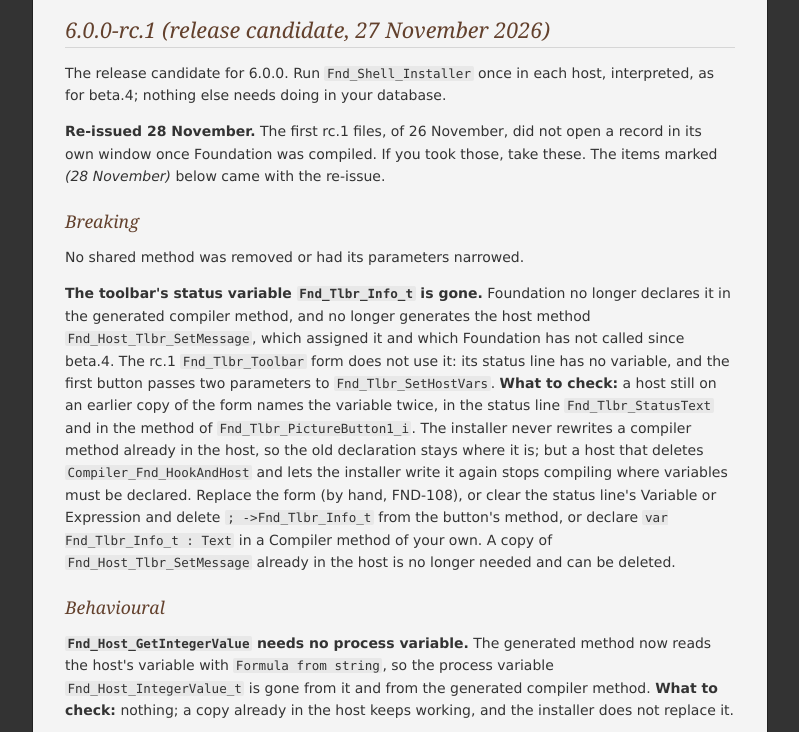
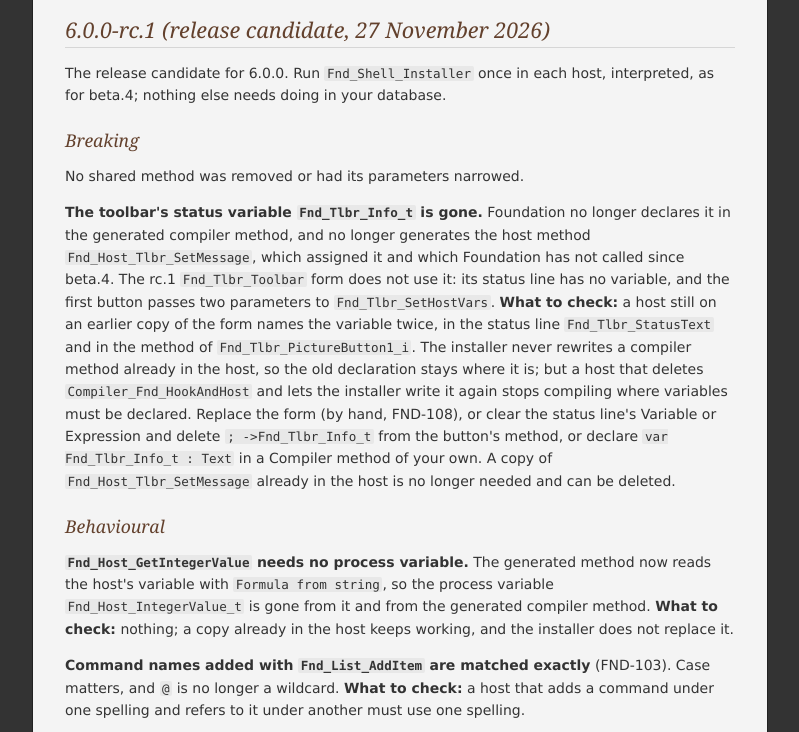
Before and after one commit to WayneStewart/open4dshell.com, a plain HTML site: page foundation/guide/upgrading.html in a window 1280 px wide. Shown: the part 4060-4792 px from the top of the page, without its empty margins (352-1151 px from the left). Drawn offline with Linux system fonts and the light colour scheme.

Commit message:
Foundation 6.0.0-rc.1: one release, dated 27 November; guide rebuilt
Co-Authored-By: Claude Fable 5.2 <noreply@anthropic.com>

```diff
--- a/foundation/download/releases.json
+++ b/foundation/download/releases.json
@@ -2,7 +2,7 @@
   "releases": [
     {
       "version": "6.0.0-rc.1",
-      "date": "2026-11-28",
+      "date": "2026-11-27",
       "commit": "451a989c",
       "folder": "https://www.dropbox.com/scl/fo/lbz49p6mi5nm2kkkeb9b1/AB9OBXsI1Rrsz-WkJf6hLCc?rlkey=bp06doicuayng0rrd392lvsdz&dl=0"
     },
--- a/foundation/guide/upgrading.html
+++ b/foundation/guide/upgrading.html
@@ -131,7 +131,6 @@
 <hr>
 <h2 id="600-rc1-release-candidate-27-november-2026">6.0.0-rc.1 (release candidate, 27 November 2026)</h2>
 <p>The release candidate for 6.0.0. Run <code>Fnd_Shell_Installer</code> once in each host, interpreted, as for beta.4; nothing else needs doing in your database.</p>
-<p><strong>Re-issued 28 November.</strong> The first rc.1 files, of 26 November, did not open a record in its own window once Foundation was compiled. If you took those, take these. The items marked <em>(28 November)</em> below came with the re-issue.</p>
 <h3 id="breaking">Breaking</h3>
 <p>No shared method was removed or had its parameters narrowed.</p>
 <p><strong>The toolbar's status variable <code>Fnd_Tlbr_Info_t</code> is gone.</strong> Foundation no longer declares it in the generated compiler method, and no longer generates the host method <code>Fnd_Host_Tlbr_SetMessage</code>, which assigned it and which Foundation has not called since beta.4. The rc.1 <code>Fnd_Tlbr_Toolbar</code> form does not use it: its status line has no variable, and the first button passes two parameters to <code>Fnd_Tlbr_SetHostVars</code>. <strong>What to check:</strong> a host still on an earlier copy of the form names the variable twice, in the status line <code>Fnd_Tlbr_StatusText</code> and in the method of <code>Fnd_Tlbr_PictureButton1_i</code>. The installer never rewrites a compiler method already in the host, so the old declaration stays where it is; but a host that deletes <code>Compiler_Fnd_HookAndHost</code> and lets the installer write it again stops compiling where variables must be declared. Replace the form (by hand, FND-108), or clear the status line's Variable or Expression and delete <code>; -&gt;Fnd_Tlbr_Info_t</code> from the button's method, or declare <code>var Fnd_Tlbr_Info_t : Text</code> in a Compiler method of your own. A copy of <code>Fnd_Host_Tlbr_SetMessage</code> already in the host is no longer needed and can be deleted.</p>
@@ -155,12 +154,11 @@
 <p><strong>French text reads properly.</strong> Fifteen translation files held their French strings in Latin-1 while Foundation reads them as UTF-8, so accented letters came through garbled. They are re-encoded; the text is unchanged.</p>
 <p><strong>Installing records the release.</strong> After <code>Fnd_Shell_Installer</code> has run, the next start-up no longer offers the new-release notice for the release just installed.</p>
 <p><strong>The About box's Licence tab also shows the third-party notice</strong> for the text comparison the installer uses to compare hook methods (Matthias Hertel's BSD licence).</p>
-<p><strong>A record opens in its own window again</strong> <em>(28 November)</em>. In the first rc.1 files a compiled Foundation reported the input form missing and opened nothing.</p>
-<p><strong>Foundation calls <code>Fnd_Hook_IO_OnValidate</code> before it saves a record</strong> <em>(28 November)</em>. The hook is new and optional: with no such method in your database nothing changes, and a form that handles On Validate itself still does. See Additive.</p>
-<p><strong><code>Fnd_IO_AddMultipleRecords(True)</code> now reaches a record opened in its own window</strong> <em>(28 November)</em>. The setting is per process, so set in <code>Fnd_Hook_IO_DisplayTable</code> it applied only where the record was shown in the list's own window; a record opened in a new window ignored it, as it did in Foundation 5. It is now carried across. If you set it for a table whose records open in their own windows, New now offers another blank record after each save, until Cancel.</p>
-<p><strong>The list window keeps up with records saved elsewhere</strong> <em>(28 November)</em>. A record added in the list's own window now joins the list (it was saved but not shown). A record saved in its own window is added and selected if it is new, and redrawn with your selection left alone if it was already listed. Rows edited through Edit on several selected records now redraw as each is saved.</p>
-<p><strong>The hook comparison has its own window</strong> <em>(28 November)</em>, opened after the installer closes, in place of a panel inside it.</p>
-<p><strong>The preference editor's Boolean checkbox works</strong> <em>(28 November)</em>.</p>
+<p><strong>Foundation calls <code>Fnd_Hook_IO_OnValidate</code> before it saves a record.</strong> The hook is new and optional: with no such method in your database nothing changes, and a form that handles On Validate itself still does. See Additive.</p>
+<p><strong><code>Fnd_IO_AddMultipleRecords(True)</code> now reaches a record opened in its own window.</strong> The setting is per process, so set in <code>Fnd_Hook_IO_DisplayTable</code> it applied only where the record was shown in the list's own window; a record opened in a new window ignored it, as it did in Foundation 5. It is now carried across. If you set it for a table whose records open in their own windows, New now offers another blank record after each save, until Cancel.</p>
+<p><strong>The list window keeps up with records saved elsewhere.</strong> A record added in the list's own window now joins the list (it was saved but not shown). A record saved in its own window is added and selected if it is new, and redrawn with your selection left alone if it was already listed. Rows edited through Edit on several selected records now redraw as each is saved.</p>
+<p><strong>The hook comparison has its own window</strong>, opened after the installer closes, in place of a panel inside it.</p>
+<p><strong>The preference editor's Boolean checkbox works.</strong></p>
 <h3 id="additive">Additive</h3>
 <ul>
 <li><strong>The installer can create the On Startup and On Exit database methods.</strong> When your database lacks either, the installer shows a box, ticked, &quot;Start Foundation when this database opens&quot;; Install then creates each missing method with one line, calling <code>Fnd_Shell_OnStartup</code> or <code>Fnd_Shell_OnExit</code>. A database method you already have is never read or changed: add the line to it yourself. Untick the box to create nothing.</li>
@@ -172,10 +170,10 @@
 <li><strong>New hook and host methods are generated invisible, in a new layout.</strong> The hook methods Foundation writes into a database now carry <code>//MARK:- Your code</code> and <code>//MARK:- End of your code</code> markers: the code between them is yours, and Foundation may update the rest in a later release. They open with a short description, the example code and any defaults Foundation sets, and they are shared and hidden from the method list like the host methods. Hooks already in your database are not changed.</li>
 <li><strong><code>Fnd_Dlg_CustomIcon</code> accepts a full path in POSIX form</strong> (<code>/Users/…/icon.png</code>) as well as in system form.</li>
 <li><strong>The <code>cs.fnd</code> classes are documented as a first step.</strong> <code>cs.fnd.text</code>, <code>cs.fnd.date</code>, <code>cs.fnd.pswd</code>, <code>cs.fnd.pref</code> and <code>cs.fnd.log</code> each cover part of their module and show the direction Foundation's code is taking. The <code>Fnd_&lt;Module&gt;_</code> methods remain the complete, supported interface, and more functions will follow in later releases.</li>
-<li><strong><code>Fnd_Hook_IO_OnValidate</code> is a new hook</strong> <em>(28 November)</em>. Foundation calls it, with the table and the form's name, before every save it makes from an input form. Code that must run before a record is saved can live there, in one place, in place of an On Validate branch in each form method. <code>Fnd_Dev_ConvertOnValidate</code> steps through your forms' On Validate code one case at a time and proposes the hook's entry for each; you can edit each proposal, nothing is written until you choose Apply, and what it replaces is first saved in <code>Resources/Foundation/OnValidate-Backups</code>. Interpreted only.</li>
-<li><strong>An input form can be shown with <code>DIALOG</code></strong> <em>(28 November)</em>, in place of <code>MODIFY RECORD</code> and <code>ADD RECORD</code>, which gives the form a <code>Form</code> object. It is off unless you turn it on, with <code>Fnd_IO_UseDialog</code>: for the whole database (<code>Fnd_IO_UseDialog(True)</code>), for one table (<code>Fnd_IO_UseDialog(-&gt;[Table]; True)</code>) or for one form (<code>Fnd_IO_UseDialog(-&gt;[Table]; &quot;Input&quot;; True)</code>). On Validate does not fire for a form shown this way, so anything a form does there must move to <code>Fnd_Hook_IO_OnValidate</code> first. Foundation checks: at the database and table levels, a form whose method still handles On Validate stays on <code>MODIFY RECORD</code>; only naming the form overrules that. Not yet tried with mandatory fields or entry filters.</li>
-<li><strong><code>Fnd_Dev_SanityCheck</code> looks for what the compiler cannot see</strong> <em>(28 November)</em>: form files that do not match 4D's form schema, event names 4D will not recognise, and forms not ready for the <code>DIALOG</code> route. Interpreted only.</li>
-<li><strong><code>Fnd_IO_DisplayRecord</code> also takes its parameters as one object</strong> <em>(28 November)</em>: <code>Fnd_IO_DisplayRecord(New object(&quot;tableNumber&quot;; Table(-&gt;[Contacts]); &quot;recordNumber&quot;; $n))</code>. The table goes in as a number. Calls that pass a table pointer are unchanged.</li>
+<li><strong><code>Fnd_Hook_IO_OnValidate</code> is a new hook.</strong> Foundation calls it, with the table and the form's name, before every save it makes from an input form. Code that must run before a record is saved can live there, in one place, in place of an On Validate branch in each form method. <code>Fnd_Dev_ConvertOnValidate</code> steps through your forms' On Validate code one case at a time and proposes the hook's entry for each; you can edit each proposal, nothing is written until you choose Apply, and what it replaces is first saved in <code>Resources/Foundation/OnValidate-Backups</code>. Interpreted only.</li>
+<li><strong>An input form can be shown with <code>DIALOG</code></strong>, in place of <code>MODIFY RECORD</code> and <code>ADD RECORD</code>, which gives the form a <code>Form</code> object. It is off unless you turn it on, with <code>Fnd_IO_UseDialog</code>: for the whole database (<code>Fnd_IO_UseDialog(True)</code>), for one table (<code>Fnd_IO_UseDialog(-&gt;[Table]; True)</code>) or for one form (<code>Fnd_IO_UseDialog(-&gt;[Table]; &quot;Input&quot;; True)</code>). On Validate does not fire for a form shown this way, so anything a form does there must move to <code>Fnd_Hook_IO_OnValidate</code> first. Foundation checks: at the database and table levels, a form whose method still handles On Validate stays on <code>MODIFY RECORD</code>; only naming the form overrules that. Not yet tried with mandatory fields or entry filters.</li>
+<li><strong><code>Fnd_Dev_SanityCheck</code> looks for what the compiler cannot see</strong>: form files that do not match 4D's form schema, event names 4D will not recognise, and forms not ready for the <code>DIALOG</code> route. Interpreted only.</li>
+<li><strong><code>Fnd_IO_DisplayRecord</code> also takes its parameters as one object</strong>: <code>Fnd_IO_DisplayRecord(New object(&quot;tableNumber&quot;; Table(-&gt;[Contacts]); &quot;recordNumber&quot;; $n))</code>. The table goes in as a number. Calls that pass a table pointer are unchanged.</li>
 </ul>
 <h3 id="known-issues">Known issues</h3>
 <ul>
```
Also changed, not shown: foundation/download/index.html (+1 -1 lines), 1 other file.
